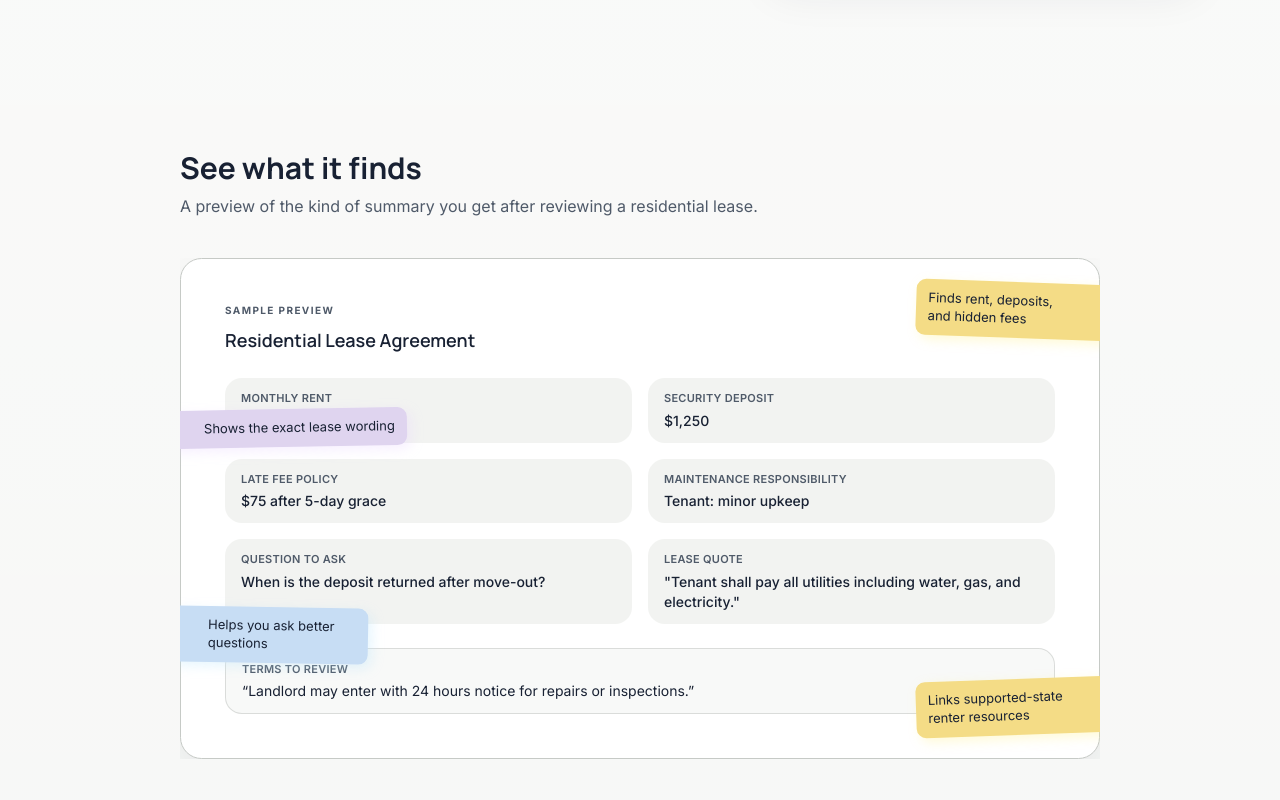
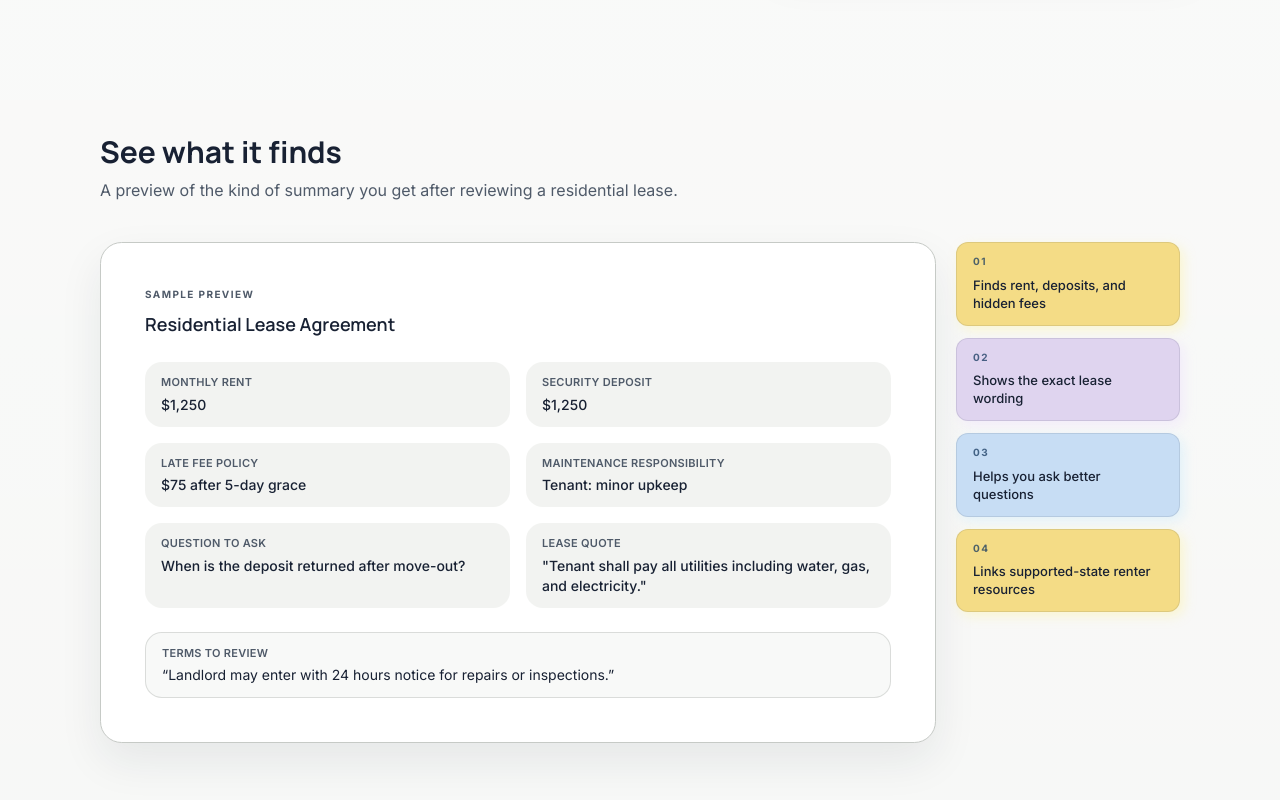
Before and after one commit to ChimdumebiNebolisa/BeforeYouSign, a Next.js app: page / in a window 1280 px wide. Shown: the part 940-1740 px from the top of the page. Built offline with nearby package versions, Linux system fonts and the light colour scheme.

Commit message:
fix: repair lease review layout and progress flow

```diff
--- a/src/app/globals.css
+++ b/src/app/globals.css
@@ -121,6 +121,11 @@
   html {
     @apply font-sans;
   }
+  html,
+  body {
+    max-width: 100%;
+    overflow-x: clip;
+  }
   :where(a, button, input, textarea, select, [tabindex]):focus-visible {
     outline: 2px solid var(--ring);
     outline-offset: 2px;
--- a/src/components/beforeyousign/analysis-in-progress.tsx
+++ b/src/components/beforeyousign/analysis-in-progress.tsx
@@ -45,6 +45,8 @@ const STEPS_TEXT = [
   ...STEPS_UPLOAD.slice(1),
 ] as const;
 
+export const ANALYSIS_MIN_DISPLAY_MS = 4_200;
+
 function formatBytes(n: number): string {
   if (n < 1024) return `${n} B`;
   if (n < 1024 * 1024) return `${(n / 1024).toFixed(n < 10 * 1024 ? 1 : 0)} KB`;
@@ -83,7 +85,7 @@ export function AnalysisInProgressView({ intake, onCancel }: { intake: Intake; o
   useEffect(() => {
     const id = window.setInterval(() => {
       setStepIndex((i) => Math.min(i + 1, steps.length - 1));
-    }, 2400);
+    }, ANALYSIS_MIN_DISPLAY_MS / steps.length);
     return () => window.clearInterval(id);
   }, [steps.length]);
 
--- a/src/components/beforeyousign/landing-preview-section.tsx
+++ b/src/components/beforeyousign/landing-preview-section.tsx
@@ -17,7 +17,7 @@ const PREVIEW_ITEMS = [
 export function LandingPreviewSection() {
   return (
     <section className="bys-section-gap">
-      <div className="mx-auto max-w-[920px]">
+      <div className="mx-auto max-w-[1080px]">
         <div className="mb-10 text-center lg:text-left">
           <h2 className="font-[family-name:var(--font-headline)] text-2xl font-bold text-foreground sm:text-3xl">
             See what it finds
@@ -27,7 +27,7 @@ export function LandingPreviewSection() {
           </p>
         </div>
 
-        <div className="relative overflow-hidden">
+        <div className="grid items-start gap-5 lg:grid-cols-[minmax(0,1fr)_14rem]">
           <div className="bys-float-shadow rounded-2xl border border-border bg-card p-8 sm:p-10 lg:p-11">
             <p className="text-[10px] font-bold uppercase tracking-[0.14em] text-muted-foreground">Sample preview</p>
             <h3 className="mt-2 font-[family-name:var(--font-headline)] text-lg font-semibold text-foreground">
@@ -51,17 +51,25 @@ export function LandingPreviewSection() {
             </div>
           </div>
 
-          <div className="bys-sticky-note-yellow absolute -right-4 top-6 z-10 hidden w-max max-w-[12.5rem] rotate-2 rounded-md py-2.5 pr-10 pl-3 text-[13px] leading-snug text-foreground sm:block">
-            {STICKY_NOTES[0]}
-          </div>
-          <div className="bys-sticky-note-purple absolute -left-4 top-[34%] z-10 hidden w-max -translate-y-1/2 -rotate-1 whitespace-nowrap rounded-md py-2.5 pr-3 pl-10 text-[13px] leading-snug text-foreground sm:block">
-            {STICKY_NOTES[1]}
-          </div>
-          <div className="bys-sticky-note-blue absolute -left-3 bottom-24 z-10 hidden w-max max-w-[12.5rem] rotate-1 rounded-md py-2.5 pr-3 pl-10 text-[13px] leading-snug text-foreground sm:block">
-            {STICKY_NOTES[2]}
-          </div>
-          <div className="bys-sticky-note-yellow absolute -right-4 bottom-6 z-10 hidden w-max max-w-[12.5rem] -rotate-2 rounded-md py-2.5 pr-10 pl-3 text-[13px] leading-snug text-foreground sm:block">
-            {STICKY_NOTES[3]}
+          <div className="grid gap-3 sm:grid-cols-2 lg:grid-cols-1" aria-label="What the review highlights">
+            {STICKY_NOTES.map((note, index) => (
+              <div
+                key={note}
+                className={[
+                  "rounded-lg border border-foreground/10 px-4 py-3 text-[13px] font-medium leading-snug text-foreground",
+                  index === 1
+                    ? "bys-sticky-note-purple"
+                    : index === 2
+                      ? "bys-sticky-note-blue"
+                      : "bys-sticky-note-yellow",
+                ].join(" ")}
+              >
+                <span className="mb-2 block text-[10px] font-bold uppercase tracking-[0.14em] text-primary/75">
+                  {String(index + 1).padStart(2, "0")}
+                </span>
+                {note}
+              </div>
+            ))}
           </div>
         </div>
       </div>
--- a/src/components/beforeyousign/landing-shell.tsx
+++ b/src/components/beforeyousign/landing-shell.tsx
@@ -3,7 +3,7 @@ import { LandingNav } from "@/components/beforeyousign/landing-nav";
 
 export function LandingShell({ children }: { children: ReactNode }) {
   return (
-    <div className="relative min-h-screen overflow-hidden bg-background">
+    <div className="relative min-h-screen overflow-x-clip bg-background">
       <div className="pointer-events-none absolute inset-0 bys-hero-gradient" aria-hidden />
 
       <LandingNav />
--- a/src/components/beforeyousign/lease-report.tsx
+++ b/src/components/beforeyousign/lease-report.tsx
@@ -221,7 +221,7 @@ export function LeaseReportView({
         </select>
       </div>
 
-      <div className="grid min-w-0 gap-4 lg:grid-cols-[10rem_minmax(0,1fr)]">
+      <div className="grid min-w-0 gap-4 lg:grid-cols-[10.5rem_minmax(0,1fr)]">
         <nav className="hidden lg:block" aria-label="Report sections">
           <ol className="space-y-1 border-r border-border/40 pr-4">
             {sections.map((section, index) => {
--- a/src/components/beforeyousign/lease-text-viewer.tsx
+++ b/src/components/beforeyousign/lease-text-viewer.tsx
@@ -344,7 +344,7 @@ function LeasePageBlock({
                 key={`${line.start}-${i}`}
                 className="flex flex-col gap-0.5 rounded-md bg-secondary px-2 py-1.5 text-[13px] leading-snug sm:flex-row sm:gap-3"
               >
-                <span className="shrink-0 font-semibold text-foreground sm:w-32">
+                <span className="shrink-0 font-semibold text-foreground sm:w-28">
                   {renderHighlightedText({
                     text: line.meta.label,
                     start: line.start + line.meta.labelStart,
--- a/src/components/beforeyousign/upload-lease-cta.tsx
+++ b/src/components/beforeyousign/upload-lease-cta.tsx
@@ -49,7 +49,7 @@ export function UploadLeaseCta({ onStartUpload }: { onStartUpload: (file: File)
         <button
           type="button"
           className={[
-            "relative flex min-h-[12.5rem] cursor-pointer flex-col items-center justify-center rounded-xl border-2 border-dashed bg-card p-10 text-center transition-all focus-visible:outline-none focus-visible:ring-2 focus-visible:ring-ring focus-visible:ring-offset-2",
+            "relative flex min-h-[12.5rem] w-full cursor-pointer flex-col items-center justify-center rounded-xl border-2 border-dashed bg-card px-6 py-8 text-center transition-all focus-visible:outline-none focus-visible:ring-2 focus-visible:ring-ring focus-visible:ring-offset-2",
             isDragActive
               ? "border-primary/45 bys-float-shadow"
               : "border-border/35 hover:border-primary/35",
```
Also changed, not shown: src/components/beforeyousign/landing-client.tsx (+59 -42 lines), src/components/beforeyousign/lease-report-slides.tsx (+13 -11 lines).
